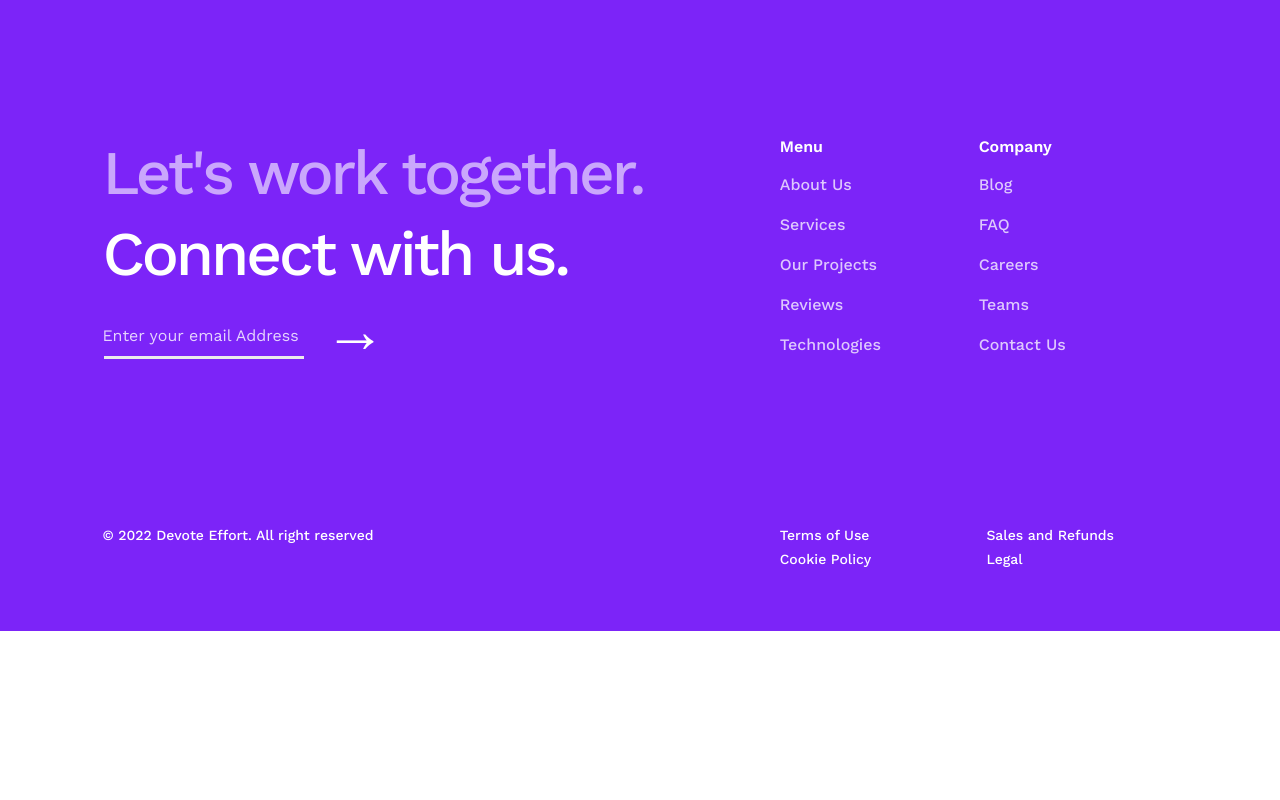
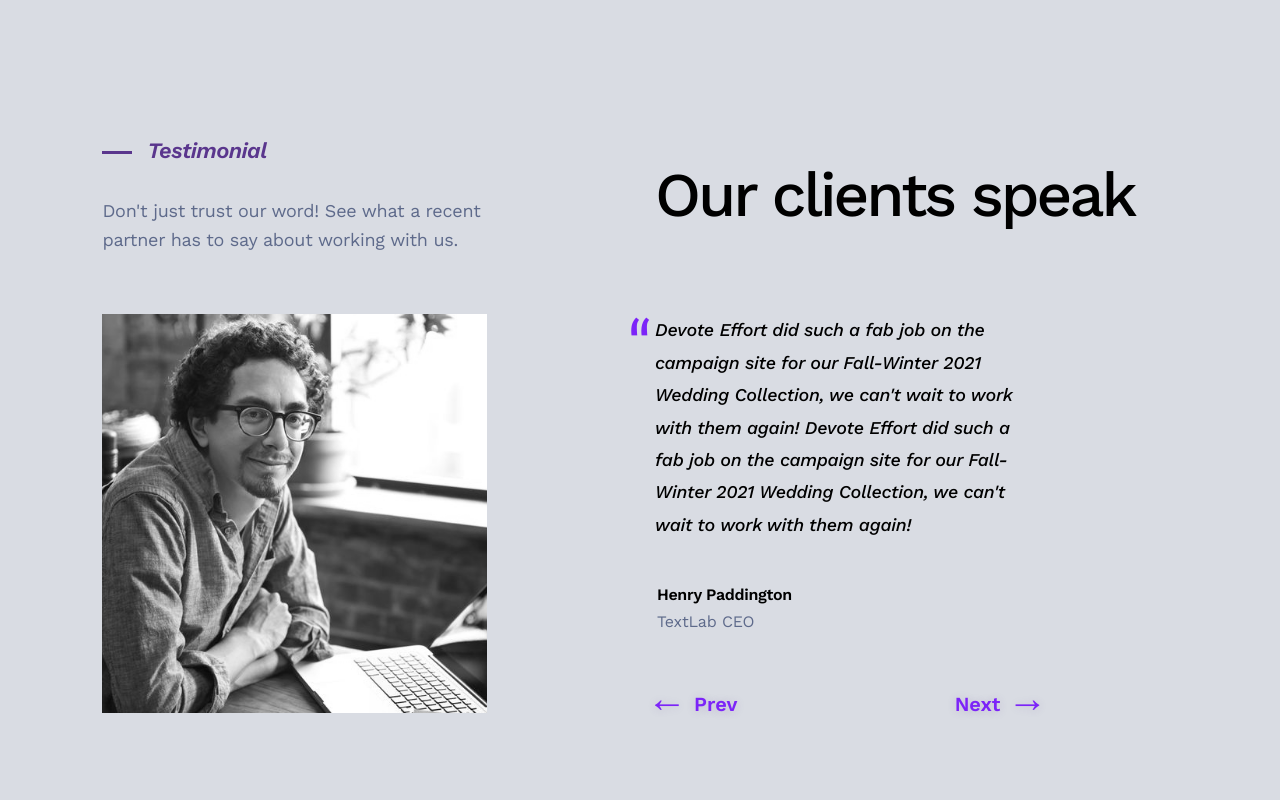
Before and after one commit to arbitexia/fe_devote_efforts, a React (Create React App) app: page / in a window 1280 px wide. Shown: the part 6660-7460 px from the top of the page. Before the commit the page ends 7291 px from the top, so only its background shows below. Built offline with nearby package versions, Linux system fonts and the light colour scheme.

Commit message:
feat(Our Customers): Integrate New Section in Home Page

```diff
--- a/public/index.html
+++ b/public/index.html
@@ -13,6 +13,7 @@
     <link rel="preconnect" href="https://fonts.gstatic.com" crossorigin="anonymous" />
     <link href="https://fonts.googleapis.com/css2?family=Work+Sans:ital,wght@0,100;0,200;0,300;0,400;0,500;0,600;0,700;0,800;0,900;1,100;1,200;1,300;1,400;1,500;1,600;1,700;1,800;1,900&display=swap" rel="stylesheet" />
     <link href="https://fonts.googleapis.com/css2?family=Poppins:ital,wght@0,300;0,400;0,500;0,600;0,700;0,800;0,900;1,200;1,300;1,400;1,500;1,600;1,700;1,800;1,900&display=swap" rel="stylesheet" />
+    <link href="https://fonts.googleapis.com/css2?family=Ruda:wght@400;500;600;700;800;900&display=swap" rel="stylesheet" />
     <link rel="apple-touch-icon" href="%PUBLIC_URL%/logo192.png" />
     <!--
       manifest.json provides metadata used when your web app is installed on a
--- a/src/components/home/index.tsx
+++ b/src/components/home/index.tsx
@@ -5,6 +5,7 @@ import Hero from '../hero'
 import About from '../about'
 import OurProject from '../ourprojects'
 import Technologies from '../technologies'
+import OurClients from '../ourclients'
 
 function HomeContainer() {
   return (
@@ -15,6 +16,7 @@ function HomeContainer() {
       <OurProject />
       <Technologies />
       <About />
+      <OurClients />
     </main>
   )
 }
--- /dev/null
+++ b/src/components/ourclients/index.tsx
@@ -0,0 +1,51 @@
+import React from 'react'
+import avatar from '../../assets/images/avatar.jpg'
+import '../../styles/ourclients.scss'
+
+function OurClients() {
+  return (
+    <div className="ourclients">
+      <div className="container container-sw">
+        <div className="ourclients-top row">
+          <div className="testimonial">
+            <div className="title">Testimonial</div>
+            <div className="desc">
+              Don't just trust our word! See what a recent partner has to say
+              about working with us.
+            </div>
+          </div>
+          <div className="capt">Our clients speak</div>
+        </div>
+        <div className="ourclients-bottom row">
+          <div className="avatar">
+            <img src={avatar} />
+          </div>
+          <div className="content">
+            <div className="desc">
+              <span>“</span>Devote Effort did such a fab job on the campaign
+              site for our Fall-Winter 2021 Wedding Collection, we can't wait to
+              work with them again! Devote Effort did such a fab job on the
+              campaign site for our Fall-Winter 2021 Wedding Collection, we
+              can't wait to work with them again!
+            </div>
+            <div className="client">
+              <div className="avatar">
+                <img src={avatar} />
+              </div>
+              <div className="info">
+                <div className="name">Henry Paddington</div>
+                <div className="job">TextLab CEO</div>
+              </div>
+            </div>
+            <div className="features">
+              <button className="prev">Prev</button>
+              <button className="next">Next</button>
+            </div>
+          </div>
+        </div>
+      </div>
+    </div>
+  )
+}
+
+export default OurClients
--- /dev/null
+++ b/src/styles/ourclients.scss
@@ -0,0 +1,235 @@
+@import './config.scss';
+.ourclients {
+  background: rgba(25, 42, 89, 0.15);
+  padding-top: 150px;
+  padding-bottom: 160px;
+  overflow: hidden;
+  img {
+    width: 100%;
+    height: 100%;
+    object-fit: cover;
+    object-position: 50% 50%;
+    filter: grayscale(100%);
+  }
+  .ourclients-top {
+    margin-bottom: 60px;
+    .testimonial {
+      grid-column: span 3;
+      .title {
+        display: flex;
+        font-style: italic;
+        font-weight: 600;
+        font-size: 22px;
+        line-height: 143%;
+        /* or 31px */
+
+        letter-spacing: -0.025em;
+
+        /* main color */
+
+        color: #5A368D;
+      }
+      .title::before{
+        height: 3px;
+        display: flex;
+        position: relative;
+        top: 0.7em;
+        width: 30px;
+        background: #5A368D;;
+        content: '';
+        margin-right: 15px;
+      }
+      .desc {
+        margin-top:30px;
+        font-weight: 400;
+        font-size: 18px;
+        line-height: 160%;
+        /* or 29px */
+
+        display: flex;
+        align-items: center;
+        letter-spacing: -0.015em;
+
+        color: #5E6A8B;
+
+      }
+    }
+    .capt {
+      grid-column: 5 / span 4;
+      font-weight: 500;
+      font-size: 62px;
+      line-height: 110%;
+      /* or 68px */
+
+      display: flex;
+      align-items: center;
+      letter-spacing: -0.05em;
+
+      color: #000000;
+    }
+  }
+  .ourclients-bottom{
+    .avatar {
+      grid-column: span 3;
+      grid-row: span 1;
+    }
+    .content {
+      grid-column: 5 / span 3;
+      .desc {
+        font-style: italic;
+        font-weight: 500;
+        font-size: 18px;
+        line-height: 180%;
+        /* or 32px */
+        position: relative;
+        display: flex;
+        align-items: center;
+        letter-spacing: -0.015em;
+
+        color: #000000;
+        > span {
+          display: none;
+          font-family: 'Ruda';
+          font-style: normal;
+          font-weight: 400;
+          font-size: 72px;
+          line-height: 0;
+          text-indent: 2px;
+          top: 30px;
+          position: relative;
+          color: #7C24F8;
+        }
+        &::before {
+          content: '“';
+          display: flex;
+          position: absolute;
+          top: 20px;
+          left: -30px;
+          font-family: 'Ruda';
+          font-style: normal;
+          font-weight: 400;
+          font-size: 72px;
+          line-height: 27px;
+          /* identical to box height, or 38% */
+
+          text-indent: 2px;
+
+          color: #7C24F8;
+        }
+      }
+      .client {
+        margin-top: 40px;
+        display: flex;
+        .avatar {
+          display: none;
+          width: 50px;
+          height: 50px;
+          margin-right: 20px;
+          > img {
+            border-radius: 50%;
+          }
+        }
+        .info {
+          .name {
+            font-weight: 600;
+            font-size: 16px;
+            line-height: 27px;
+            /* identical to box height, or 169% */
+
+            letter-spacing: -0.02em;
+            text-indent: 2px;
+            font-feature-settings: 'liga' off;
+
+            color: #000000;
+          }
+          .job {
+            font-weight: 400;
+            font-size: 16px;
+            line-height: 27px;
+            /* identical to box height, or 169% */
+
+            letter-spacing: -0.01em;
+            text-indent: 2px;
+            font-feature-settings: 'liga' off;
+
+            color: #5E6A8B;
+
+          }
+        }
+      }
+      .features {
+        margin-top: 60px;
+        display: flex;
+        justify-content: space-between;
+        button {
+          display: flex;
+          font-weight: 600;
+          font-size: 20px;
+          line-height: 90%;
+          color: #7C24F8;
+          text-shadow: 0px 1px 10px rgba(90, 54, 141, 0.2);
+          background-color: transparent;
+        }
+        .prev::before {
+          content: "\2190";
+          margin-right: 15px;
+          font-family: monospace;
+          font-size: 40px;
+          margin-top: -2px;
+        }
+        .next::after {
+          content: "\2192";
+          margin-left: 15px;
+          font-family: monospace;
+          font-size: 40px;
+          margin-top: -2px;
+        }
+      }
+    }
+  }
+}
+
+.row {
+  display: grid;
+  grid-template-columns: repeat(8, 1fr);
+  grid-auto-rows: auto;
+  grid-gap: 30px;
+  width: 100%;
+}
+
+@media screen and (max-width: $small) {
+  .ourclients {
+    padding-top: 90px;
+    padding-bottom: 75px;
+  }
+  .ourclients .ourclients-top {
+    margin-bottom: 50px;
+    .testimonial{
+      grid-column: span 8;
+    }
+    .capt{
+      margin-top: 40px;
+      grid-column: span 8;
+    }
+  }
+  .ourclients .ourclients-bottom {
+    .content {
+      grid-column: span 8;
+      .client .avatar {
+        display: block;
+      }
+      .desc {
+        display: block;
+        > span {
+          display: inline;
+        }
+      }
+      .desc::before{
+        content: "";
+      }
+    }
+    .avatar {
+      display: none;
+    }
+  }
+}
```
Also changed, not shown: src/assets/images/avatar.jpg (added).
